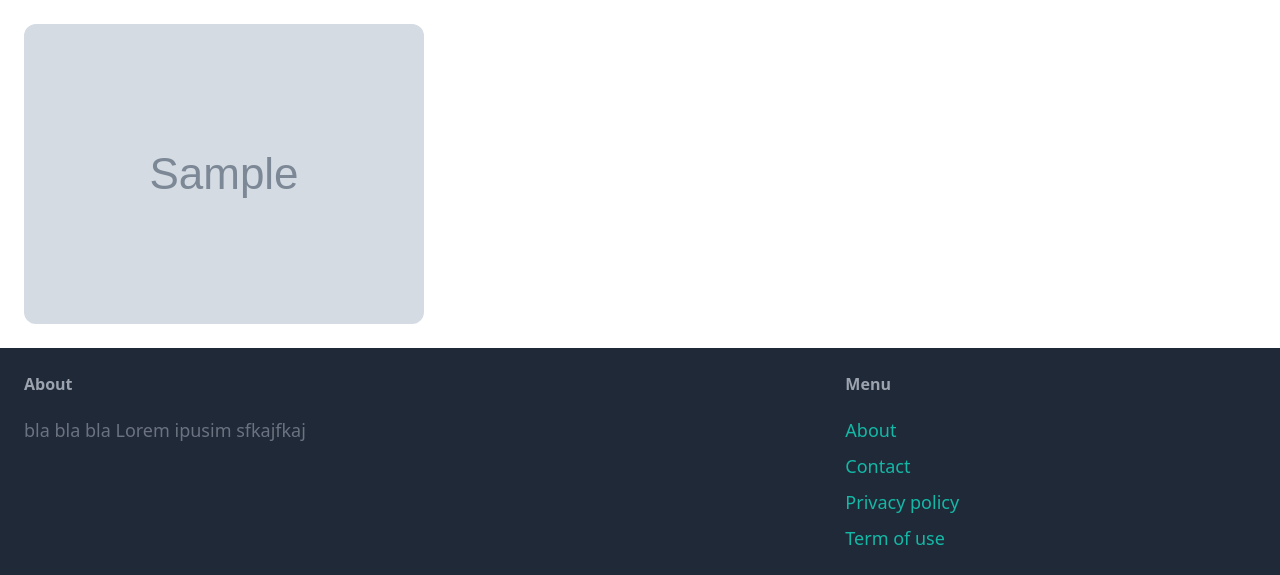
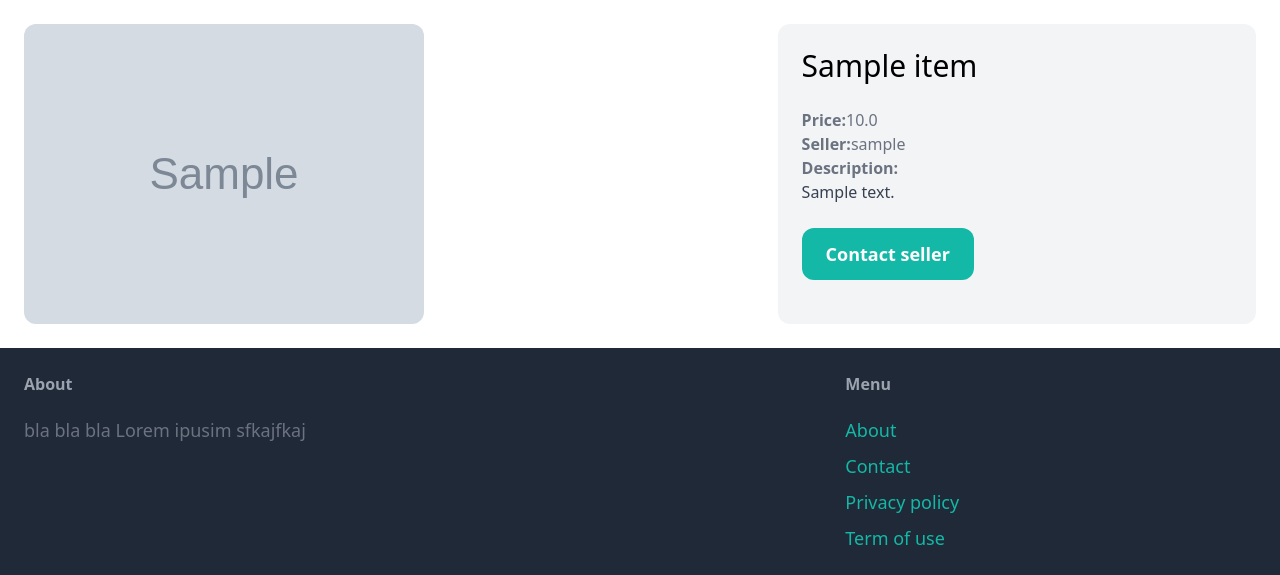
Before and after one commit to severusDude/django-marketplace, a Django app: page /items/1/ in a window 1280 px wide. Shown: the part 77-652 px from the top of the page. Run offline with Django 5.2, Linux system fonts and the light colour scheme; tables that the repository leaves empty hold one stand-in row (values such as "Sample post"); grey boxes marked "Sample" are stand-in pictures; some libraries are stand-ins or nearby versions.

Commit message:
feat(ui): improve item detail view
add price, seller, description and contact seller button

```diff
--- a/marketplace/item/templates/item/detail.html
+++ b/marketplace/item/templates/item/detail.html
@@ -7,5 +7,23 @@
         <div class="col-span-3">
             <img src="{{ item.image.url }}" class="rounded-xl">
         </div>
+        <div class="col-span-2 p-6 bg-gray-100 rounded-xl">
+            <h1 class="mb-6 text-3xl">{{ item.name }}</h1>
+            <p class="text-gray-500">
+                <strong>Price:</strong>{{ item.price }}
+            </p>
+            <p class="text-gray-500">
+                <strong>Seller:</strong>{{ item.created_by.username }}
+            </p>
+            {% if item.description %}
+                <p class="text-gray-700">
+                    <strong class="text-gray-500">Description:</strong>
+                    <br>
+                    {{ item.description }}
+                </p>
+            {% endif %}
+            <a href="#"
+               class="inline-block mt-6 px-6 py-3 text-lg font-semibold bg-teal-500 text-white rounded-xl hover:bg-teal-700">Contact seller</a>
+        </div>
     </div>
 {% endblock content %}
```
